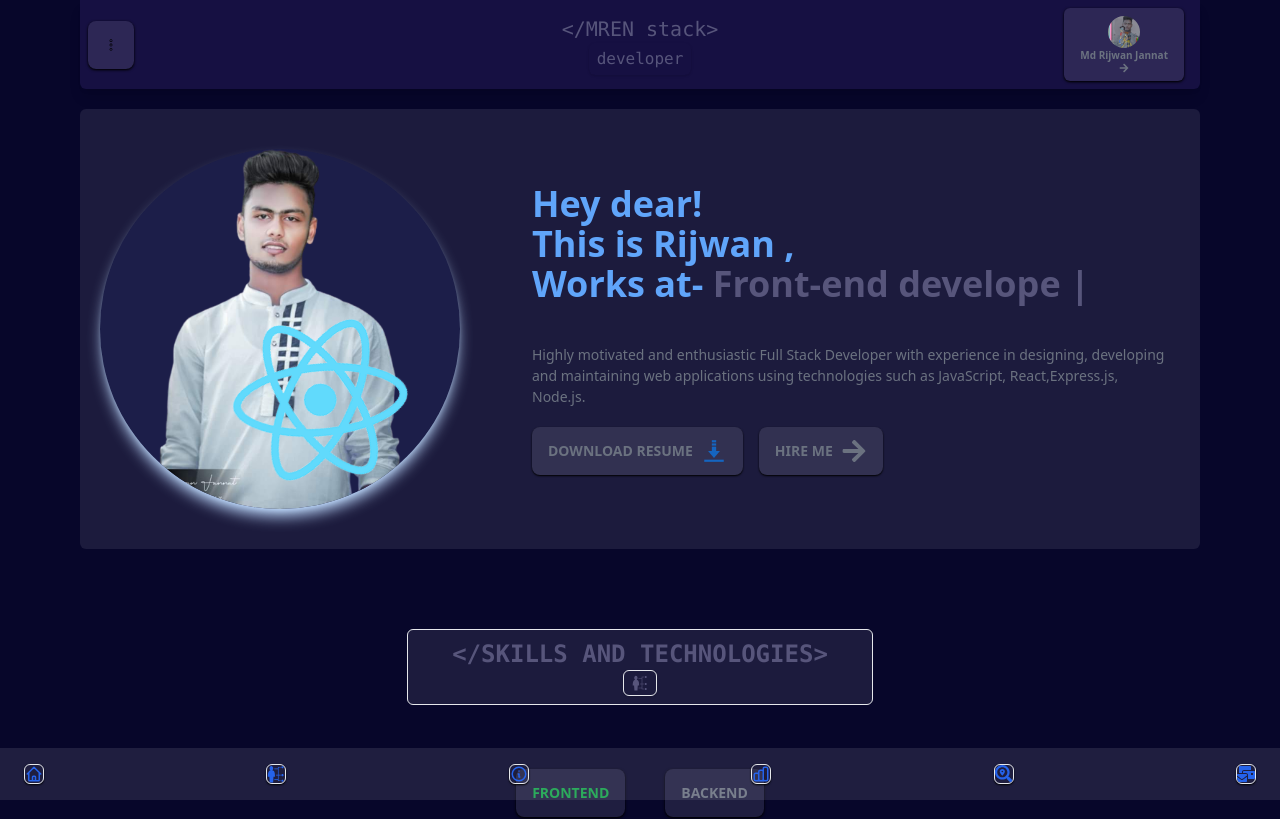
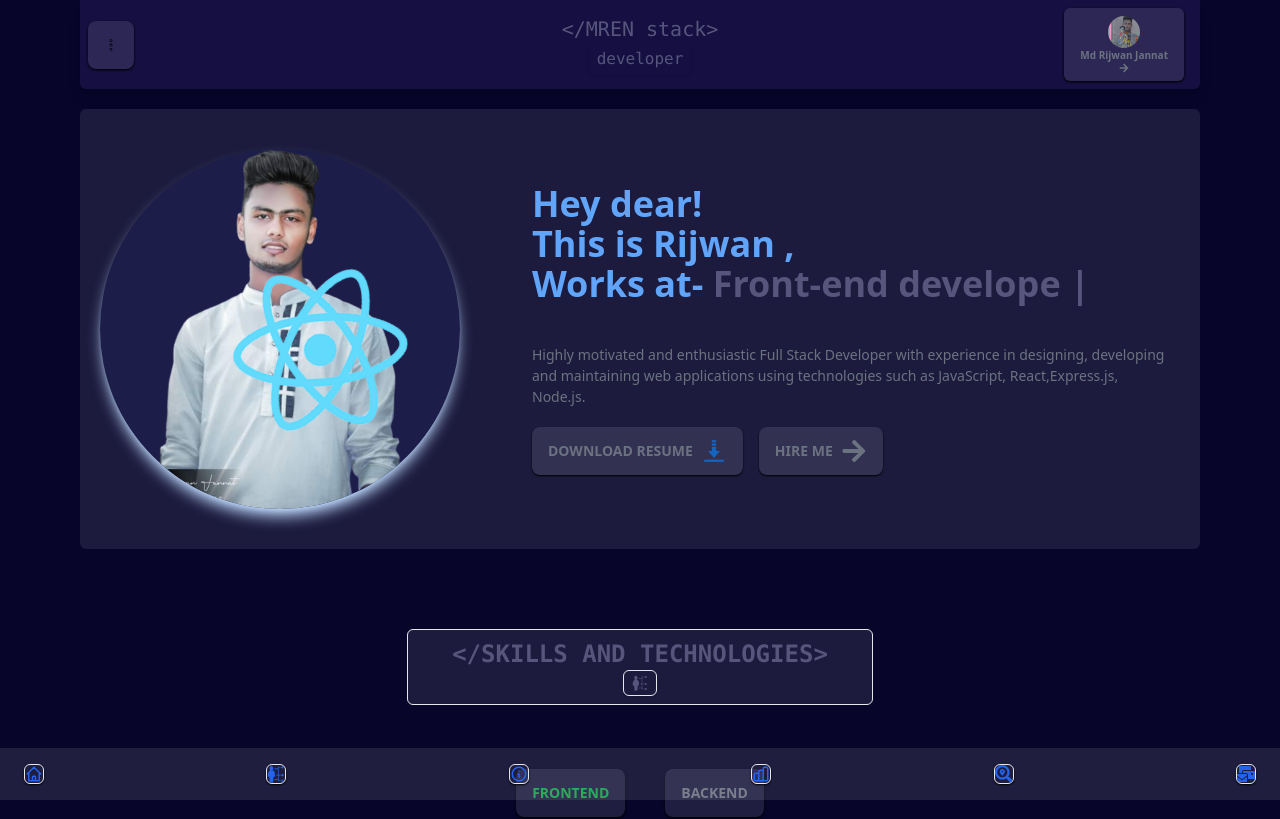
Before and after one commit to Md-Rijwan-Jannat/rijwan-jannat-portfolio, a React (Vite) app: page / in a window 1280 px wide. Shown: the top 819 px of the page. Built offline with nearby package versions, Linux system fonts and the light colour scheme; a web font is replaced by a local one.

Commit message:
react iage

```diff
--- a/src/index.css
+++ b/src/index.css
@@ -73,7 +73,7 @@ body {
 
 .spinner {
   position: absolute;
-  top: 200px;
+  top: 150px;
   left: 0px;
   width: 50%;
   height: 50%;
```
